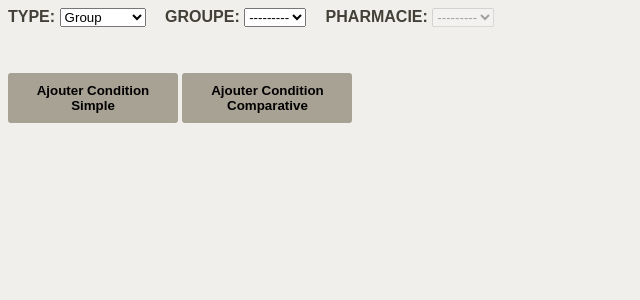
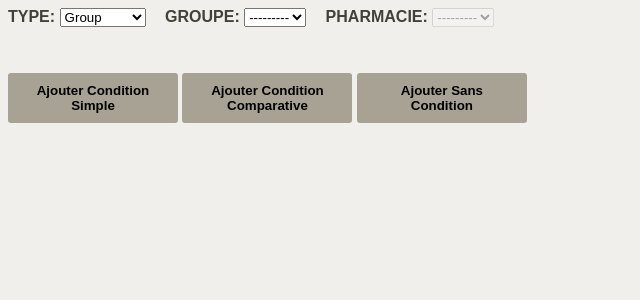
Before and after one commit to Algorithm-Dimension/Opeaz_ListingModel_RFA, a Django app: page /filtres/ in a window 1280 px wide. Shown: the top 300 px of the page, without its empty margins (0-640 px from the left). Run offline with Django 4.2, Linux system fonts and the light colour scheme; data that the repository does not hold is empty.

Commit message:
Add No condition Form

```diff
--- a/RFA/newapp/forms.py
+++ b/RFA/newapp/forms.py
@@ -3,7 +3,7 @@ from django.forms import ModelForm, DateInput
 
 from django import forms
 from django.forms import ModelForm
-from .models import SimpleCondition, ComparativeCondition, Pharmacy
+from .models import SimpleCondition, ComparativeCondition, Pharmacy, NoCondition
 from django.core.validators import MinValueValidator, MaxValueValidator
 
 
@@ -39,6 +39,18 @@ class ComparativeConditionForm(ModelForm):
         return f'comp_{field_name}'
 
 
+class NoConditionForm(ModelForm):
+
+    class Meta:
+        model = NoCondition
+        fields = '__all__'
+        widgets = {
+            # 'what': forms.Select(attrs={'class': 'what'}),
+            'start_date': DateInput(),
+            'end_date': DateInput()
+        }
+
+
 class PharmaForm(forms.Form):
     TYPE_CHOICES = (
         ('group', 'Group'),
--- a/RFA/newapp/models.py
+++ b/RFA/newapp/models.py
@@ -43,19 +43,30 @@ class SimpleCondition(models.Model):
     what = models.CharField(max_length=100, choices=WHAT_CHOICES, verbose_name='Quoi', default='CA')
     who = models.CharField(max_length=100, choices=WHO_CHOICES, null=True, verbose_name='Qui', blank=True)
     type = models.CharField(max_length=100, choices=TYPE_CHOICES, null=True, verbose_name='Type', blank=True)
-    operator = models.CharField(max_length=100, choices=OPERATOR_CHOICES, null=True, verbose_name='Opérateur', blank=True)
-    quantity = models.IntegerField(verbose_name='Quantité', null=True, blank=True)
+    operator = models.CharField(max_length=100, choices=OPERATOR_CHOICES, null=True, verbose_name='Opérateur',
+                                blank=True)
+    quantity = models.FloatField(verbose_name='Quantité', null=True, blank=True)
     unit = models.CharField(max_length=100, choices=UNIT_CHOICES, null=True, verbose_name='Unité', blank=True)
     start_date = models.DateField(null=True, verbose_name='Date de début', blank=True)
     end_date = models.DateField(null=True, verbose_name='Date de fin', blank=True)
+    rate_reduction = models.FloatField(null=True, verbose_name='Taux de remise', blank=True)
 
 
 class ComparativeCondition(models.Model):
     first_what = models.CharField(max_length=100, choices=WHAT_CHOICES, verbose_name='Quoi 1', default='CA')
     first_start_date = models.DateField(null=True, verbose_name='Date de début 1', blank=True)
     first_end_date = models.DateField(null=True, verbose_name='Date de fin 1', blank=True)
-    operator = models.CharField(max_length=100, choices=OPERATOR_CHOICES, null=True, verbose_name='Opérateur', blank=True)
-    quantity = models.IntegerField(verbose_name='Quantité', null=True, blank=True)
+    operator = models.CharField(max_length=100, choices=OPERATOR_CHOICES, null=True, verbose_name='Opérateur',
+                                blank=True)
+    quantity = models.FloatField(verbose_name='Quantité', null=True, blank=True)
     second_what = models.CharField(max_length=100, choices=WHAT_CHOICES, verbose_name='Quoi 2', default='CA')
     second_start_date = models.DateField(null=True, verbose_name='Date de début 2', blank=True)
     second_end_date = models.DateField(null=True, verbose_name='Date de fin 2', blank=True)
+    rate_reduction = models.FloatField(null=True, verbose_name='Taux de remise', blank=True)
+
+
+class NoCondition(models.Model):
+    rate_reduction = models.FloatField(null=True, verbose_name='Taux de remise', blank=True)
+    who = models.CharField(max_length=100, choices=WHO_CHOICES, null=True, verbose_name='Qui', blank=True)
+    start_date = models.DateField(null=True, verbose_name='Date de début 1', blank=True)
+    end_date = models.DateField(null=True, verbose_name='Date de fin 2', blank=True)
--- a/RFA/newapp/templates/filtres.html
+++ b/RFA/newapp/templates/filtres.html
@@ -21,6 +21,7 @@
     <br> <br>
   <button type="button" id="add-simple" class="btn" style="width: 170px;"> Ajouter Condition Simple </button>
   <button type="button" id="add-comparative" class="btn" style="width: 170px;"> Ajouter Condition Comparative </button>
+  <button type="button" id="add-no-condition" class="btn" style="width: 170px;"> Ajouter Sans Condition  </button>
   <br><br>
     <input type="submit" value="Calculer" class="form-btn" style="width: 100px; display: none;">
 
--- a/RFA/newapp/templates/forms.html
+++ b/RFA/newapp/templates/forms.html
@@ -21,6 +21,8 @@
 
     var formCount = 1;
 
+<!--### Ajouter la valeur de Et ou Ou dans un form pour le recuperer en back-->
+
     function addBtnValueInput(newForm){
       var newInput = document.createElement('input');
       newInput.setAttribute('name', 'btn_type_' + formCount);
@@ -41,6 +43,7 @@
       ${formHTML}
       </div> </div>
       <br><br>`;
+
       $('#form-container').append(htmlString);
       var formContainer = document.getElementById('form-container');
        addBtnValueInput(formContainer);
@@ -68,11 +71,13 @@
   function enableAddButtons() {
     enableButton('add-simple');
     enableButton('add-comparative');
+    enableButton('add-no-condition');
   }
 
   function disableAddButtons() {
      disableButton('add-simple');
      disableButton('add-comparative');
+     disableButton('add-no-condition');
   }
 
 
@@ -122,6 +127,11 @@ function clickOnAddForm(simpleFormHTML, width) {
     clickOnAddForm(comparativeFormHTML, 1300);
   });
 
+  $('#add-no-condition').click(function() {
+    var comparativeFormHTML = `{{ no_condition_form.as_table }}`;
+    clickOnAddForm(comparativeFormHTML, 1300);
+  });
+
   $('#and-btn').click(function() {
     enableAddButtons();
     btnValue = "ET";
--- a/RFA/newapp/views.py
+++ b/RFA/newapp/views.py
@@ -1,6 +1,6 @@
 from django.http import HttpResponse
 from django.shortcuts import render
-from .forms import SimpleConditionForm, ComparativeConditionForm, PharmaForm
+from .forms import SimpleConditionForm, ComparativeConditionForm, PharmaForm, NoConditionForm
 from .models import Pharmacy
 # Create your views here.
 
@@ -17,10 +17,12 @@ def filtres_page(request):
     pharma_form = PharmaForm()
     simple_condition_form = SimpleConditionForm()
     comparative_condition_form = ComparativeConditionForm()
+    no_condition_form = NoConditionForm()
 
     return render(request, 'filtres.html', {
                                             'simple_condition_form': simple_condition_form,
                                             'comparative_condition_form': comparative_condition_form,
                                             'pharma_form': pharma_form,
+                                            'no_condition_form': no_condition_form,
                                             }
                   )
```
